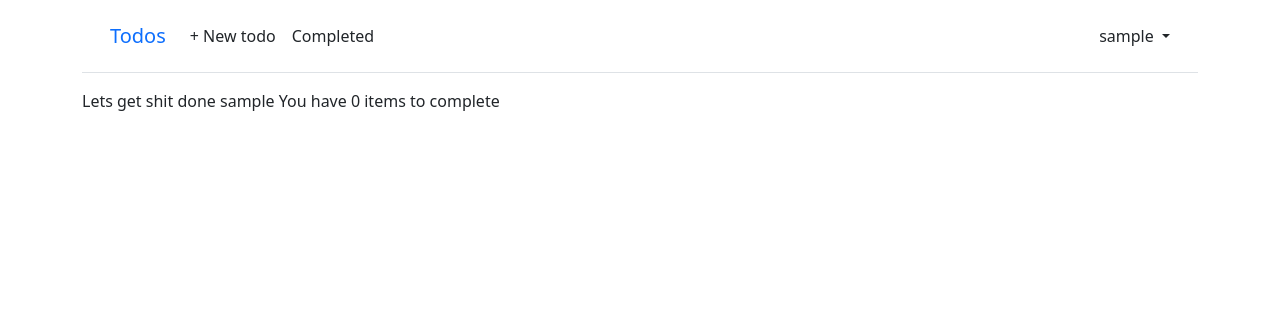
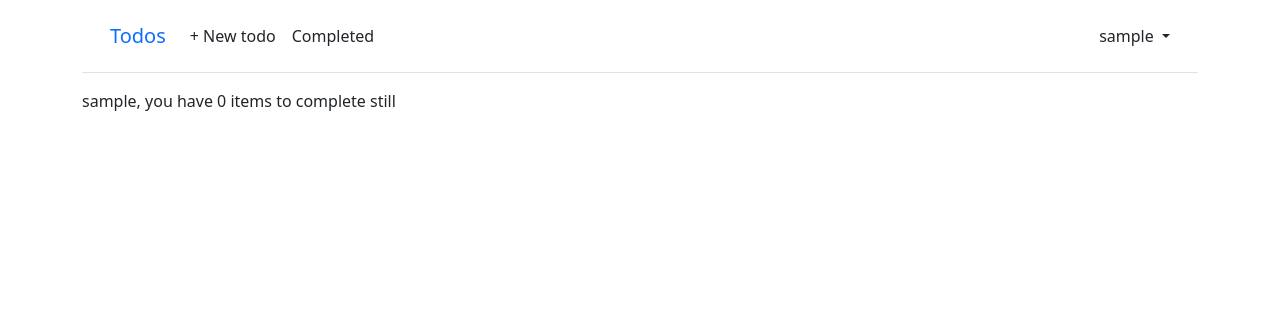
Before and after one commit to 2miles/todo, a Django app: page /todos/ in a window 1280 px wide. Shown: the top 333 px of the page. Run offline with Django 4.2, Linux system fonts and the light colour scheme; the visitor is signed in with stand-in values (Sample User, id 1); data that the repository does not hold is empty; parts of the project's set-up code (start-up, migrations or seed data) failed here and were passed over.

Commit message:
changed message  in todo_list.html

```diff
--- a/templates/todo_list.html
+++ b/templates/todo_list.html
@@ -3,8 +3,7 @@
 {% block content %}
 
 {% if user.is_authenticated %}
-Lets get shit done {{ user.username }}
-You have {{ item_count }} items to complete
+{{ user.username }}, you have {{ item_count }} items to complete still
 {% for todo in todo_list %}
 <div class="card">
     <div class="card-header">
```
